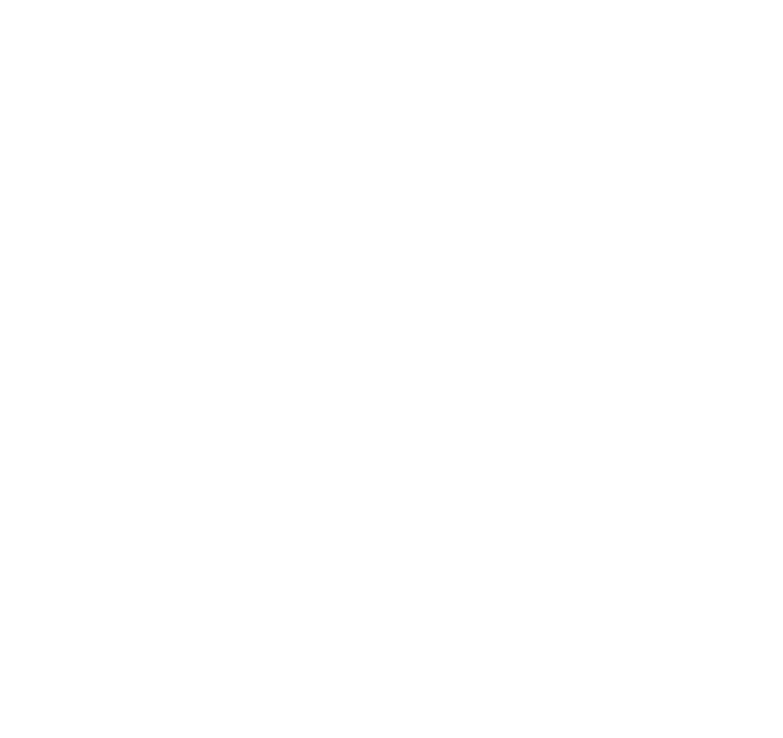
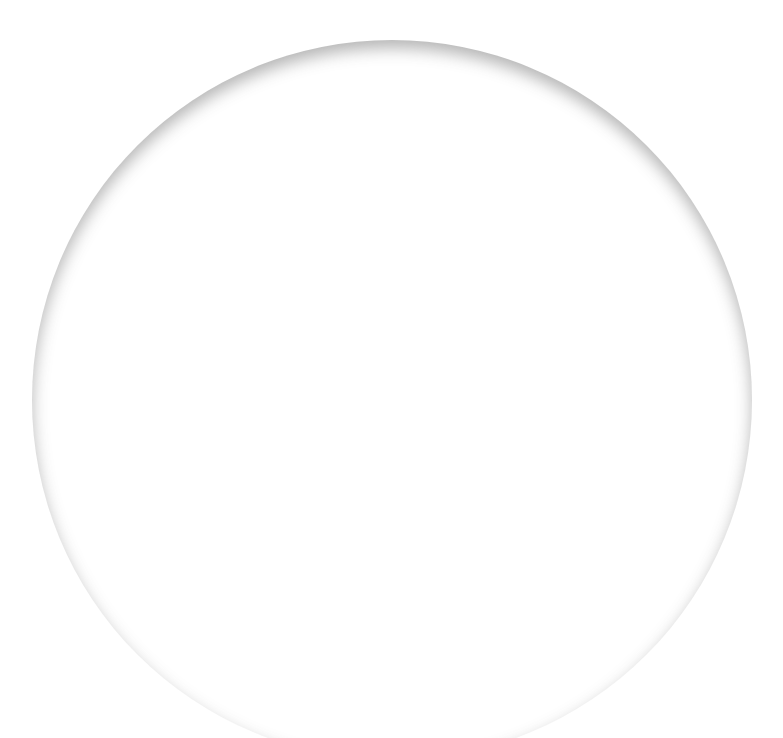
Before and after one commit to yungshun317/sass-clock, a website built with webpack: page public/index.html in a window 1280 px wide. Shown: the whole page, without its empty margins (248-1031 px from the left). Built offline with nearby package versions, Linux system fonts and the light colour scheme.

Commit message:
[FEAT] Draw the clock face using `border-radius` and `box-shadow`

```diff
--- a/public/scss/abstracts/_variables.scss
+++ b/public/scss/abstracts/_variables.scss
@@ -0,0 +1 @@
+$mainColor: #454545;
--- /dev/null
+++ b/public/scss/components/_clock.scss
@@ -0,0 +1,7 @@
+.face {
+	width: 90vmin;
+	height: 90vmin;
+	position: relative;
+	border-radius: 50%;
+    box-shadow: inset 0 1vmin 2vmin rgba($mainColor, 0.4);
+}
--- a/public/scss/main.scss
+++ b/public/scss/main.scss
@@ -15,6 +15,8 @@
 // [4] Layout-related Sections
 
 // [5] Components
+@import
+  "components/clock";
 
 // [6] Page-specific Styles
 
```
